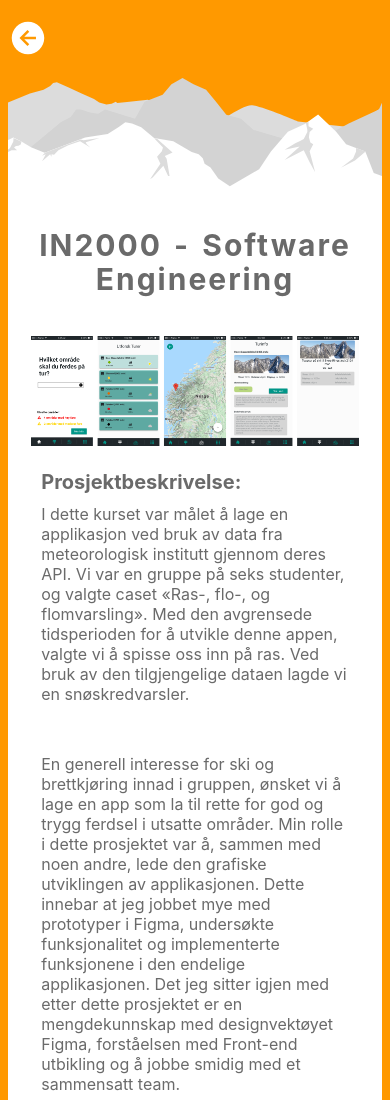
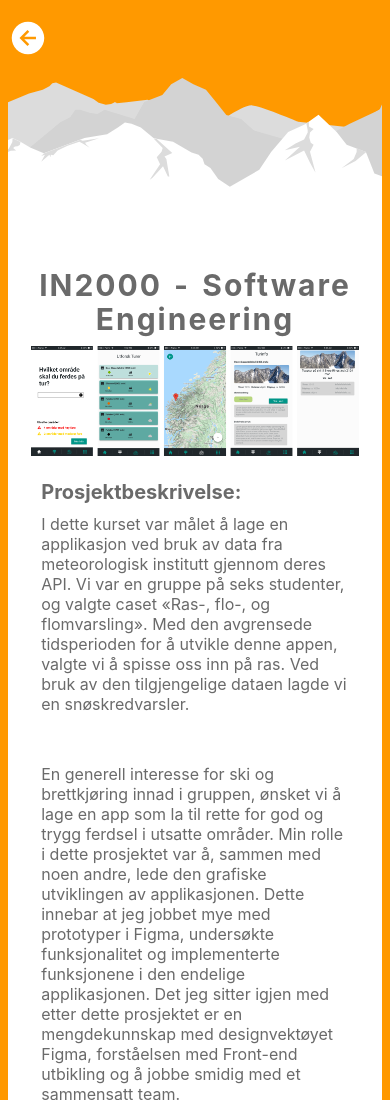
Before and after one commit to jakobegeland/portifolio, a React app: page /IN2000 in a window 390 px wide. Shown: the top 1100 px of the page. Built offline with nearby package versions, Linux system fonts and the light colour scheme.

Commit message:
Opprydding

```diff
--- a/src/components/Prosjekt.js
+++ b/src/components/Prosjekt.js
@@ -1,24 +1,19 @@
-import React, {useState} from 'react';
+import React from 'react';
 import '../style/App.css';
 
 import Bildeboks from './Bildeboks';
 import Tekstboks from './Tekstboks';
 
-import {BrowserRouter as Router, Route, Switch, Link, Redirect, useHistory} from 'react-router-dom';
+import {useHistory} from 'react-router-dom';
 
 
 function Prosjekt(props) {
   const history = useHistory();
-  const [bgColour, setBgColour] = useState("#fafafa");
+
 
   function clickHandler() {
     history.push(props.tittel);
   }
-
-  function mouseHoover() {
-    console.log('hoover ' + props.tittel);
-  }
-
 
   return(
     <div className="prosjekt-container" onClick={clickHandler}>
--- a/src/pages/projects/In1060.js
+++ b/src/pages/projects/In1060.js
@@ -10,8 +10,6 @@ import Divider from '../../components/Divider';
 import BackButton from '../../components/BackButton';
 import UioButton from '../../components/UioButton';
 
-import figur7 from "../../assets/Rectangle7.png";
-import widePic from "../../assets/Rectangle16.png";
 import indigo_header from "../../assets/indigo_headerv2.png";
 import indigo_hi from "../../assets/indigo_iterasjon.png";
 
--- a/src/style/App.css
+++ b/src/style/App.css
@@ -351,7 +351,8 @@
 @media screen and (max-width: 640px) {
 
   .project-title {
-    margin-top: 80px;
+    margin-top: 120px;
+    margin-bottom: 10px;
   }
 
   .prosjekt-container {
```
